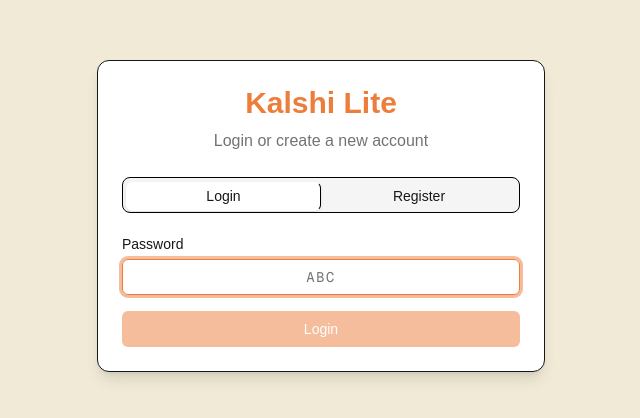
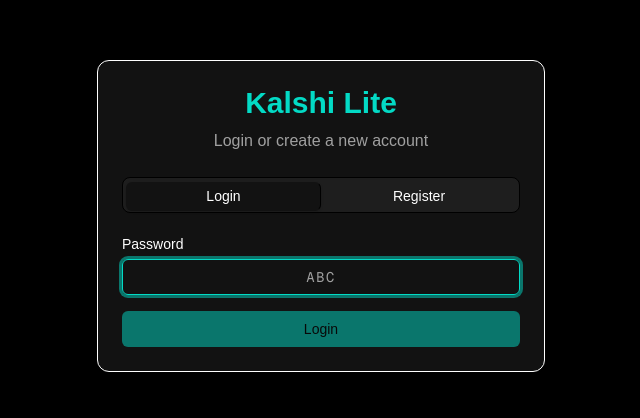
Before and after one commit to EddieTGH/kalshi_lite_frontend, a Next.js app: page / in a window 1280 px wide. Shown: the part 184-602 px from the top of the page, without its empty margins (319-959 px from the left). Built offline with nearby package versions, Linux system fonts and the light colour scheme; no server answers.

Commit message:
switch to dark mode and different colors

```diff
--- a/app/globals.css
+++ b/app/globals.css
@@ -1,24 +1,25 @@
 @import "tailwindcss";
 
 :root {
-  --background: #f0ead6;
-  --foreground: #171717;
-  --primary: #ed7d3a;
-  --primary-foreground: #ffffff;
-  --secondary: #009d94;
+  --background: #000000;
+  --foreground: #ffffff;
+  --primary: #03DAC5;
+  --primary-foreground: #000000;
+  --secondary: #CF6679;
   --secondary-foreground: #ffffff;
-  --beige: #f0ead6;
-  --card: #ffffff;
-  --card-foreground: #171717;
-  --border: #e5e5e5;
-  --input: #e5e5e5;
-  --ring: #ed7d3a;
-  --muted: #f5f5f5;
-  --muted-foreground: #737373;
-  --accent: #f5f5f5;
-  --accent-foreground: #171717;
-  --destructive: #ef4444;
+  --card: #121212;
+  --card-foreground: #ffffff;
+  --border: #3700B3;
+  --input: #1e1e1e;
+  --ring: #03DAC5;
+  --muted: #1e1e1e;
+  --muted-foreground: #a0a0a0;
+  --accent: #BB86FC;
+  --accent-foreground: #000000;
+  --destructive: #CF6679;
   --destructive-foreground: #ffffff;
+  --purple: #BB86FC;
+  --indigo: #3700B3;
 }
 
 @theme inline {
@@ -28,7 +29,6 @@
   --color-primary-foreground: var(--primary-foreground);
   --color-secondary: var(--secondary);
   --color-secondary-foreground: var(--secondary-foreground);
-  --color-beige: var(--beige);
   --color-card: var(--card);
   --color-card-foreground: var(--card-foreground);
   --color-border: var(--border);
@@ -40,6 +40,8 @@
   --color-accent-foreground: var(--accent-foreground);
   --color-destructive: var(--destructive);
   --color-destructive-foreground: var(--destructive-foreground);
+  --color-purple: var(--purple);
+  --color-indigo: var(--indigo);
   --font-sans: var(--font-geist-sans);
   --font-mono: var(--font-geist-mono);
 }
--- a/app/page.tsx
+++ b/app/page.tsx
@@ -130,8 +130,8 @@
 
   if (isLoading) {
     return (
-      <div className="flex min-h-screen items-center justify-center bg-beige">
-        <div className="text-lg">Loading...</div>
+      <div className="flex min-h-screen items-center justify-center bg-background">
+        <div className="text-lg text-foreground">Loading...</div>
       </div>
     );
   }
@@ -139,7 +139,7 @@
   // Show code display after successful registration
   if (showCodeDisplay) {
     return (
-      <div className="flex min-h-screen items-center justify-center bg-beige px-4 py-8">
+      <div className="flex min-h-screen items-center justify-center bg-background px-4 py-8">
         <Card className="w-full max-w-md shadow-lg">
           <CardHeader className="text-center">
             <CardTitle className="text-3xl font-bold text-primary">
@@ -165,7 +165,7 @@
                   className="ml-2"
                 >
                   {copied ? (
-                    <Check className="h-5 w-5 text-green-600" />
+                    <Check className="h-5 w-5 text-primary" />
                   ) : (
                     <Copy className="h-5 w-5" />
                   )}
@@ -191,7 +191,7 @@
   }
 
   return (
-    <div className="flex min-h-screen items-center justify-center bg-beige px-4 py-8">
+    <div className="flex min-h-screen items-center justify-center bg-background px-4 py-8">
       <Card className="w-full max-w-md shadow-lg">
         <CardHeader className="text-center">
           <CardTitle className="text-3xl font-bold text-primary">
--- a/app/party-selection/page.tsx
+++ b/app/party-selection/page.tsx
@@ -86,14 +86,14 @@
 
   if (isLoading || !user || !password) {
     return (
-      <div className="flex min-h-screen items-center justify-center bg-beige">
-        <div className="text-lg">Loading...</div>
+      <div className="flex min-h-screen items-center justify-center bg-background">
+        <div className="text-lg text-foreground">Loading...</div>
       </div>
     );
   }
 
   return (
-    <div className="min-h-screen bg-beige">
+    <div className="min-h-screen bg-background">
       <div className="mx-auto max-w-4xl px-4 py-6 sm:px-6 sm:py-8">
         {/* Header */}
         <div className="mb-8 flex items-center justify-between flex-wrap gap-4">
--- a/components/BetCard.tsx
+++ b/components/BetCard.tsx
@@ -341,8 +341,8 @@
                           <div
                             className={`font-bold ${
                               payout.profit >= 0
-                                ? "text-green-600"
-                                : "text-red-600"
+                                ? "text-primary"
+                                : "text-destructive"
                             }`}
                           >
                             {payout.profit >= 0 ? "+" : ""}$
--- a/components/BetFilters.tsx
+++ b/components/BetFilters.tsx
@@ -123,7 +123,7 @@
   };
 
   return (
-    <Card className="p-4 space-y-4 bg-white dark:bg-gray-900">
+    <Card className="p-4 space-y-4 bg-card dark:bg-gray-900">
       <div className="space-y-4">
         <div className="flex items-center justify-between">
           <h3 className="font-semibold text-lg">Filter Bets</h3>
@@ -152,7 +152,10 @@
                 <ChevronDown className="h-4 w-4 opacity-50 shrink-0" />
               </Button>
             </PopoverTrigger>
-            <PopoverContent className="w-64 p-0 bg-white dark:bg-gray-950" align="start">
+            <PopoverContent
+              className="w-64 p-0 bg-card"
+              align="start"
+            >
               <div className="p-3 border-b space-y-2">
                 <div className="flex gap-2">
                   <Button
@@ -224,7 +227,8 @@
               variant={resolveStatus === "active" ? "default" : "outline"}
               className={cn(
                 "flex-1 h-10",
-                resolveStatus === "active" && "bg-primary text-primary-foreground"
+                resolveStatus === "active" &&
+                  "bg-primary text-primary-foreground"
               )}
               onClick={() => {
                 setResolveStatus("active");
@@ -237,7 +241,8 @@
               variant={resolveStatus === "resolved" ? "default" : "outline"}
               className={cn(
                 "flex-1 h-10",
-                resolveStatus === "resolved" && "bg-primary text-primary-foreground"
+                resolveStatus === "resolved" &&
+                  "bg-primary text-primary-foreground"
               )}
               onClick={() => {
                 setResolveStatus("resolved");
@@ -272,7 +277,8 @@
               variant={approvalStatus === "approved" ? "default" : "outline"}
               className={cn(
                 "flex-1 h-10",
-                approvalStatus === "approved" && "bg-primary text-primary-foreground"
+                approvalStatus === "approved" &&
+                  "bg-primary text-primary-foreground"
               )}
               onClick={() => {
                 setApprovalStatus("approved");
@@ -285,7 +291,8 @@
               variant={approvalStatus === "pending" ? "default" : "outline"}
               className={cn(
                 "flex-1 h-10",
-                approvalStatus === "pending" && "bg-primary text-primary-foreground"
+                approvalStatus === "pending" &&
+                  "bg-primary text-primary-foreground"
               )}
               onClick={() => {
                 setApprovalStatus("pending");
--- a/components/EditApproveBetModal.tsx
+++ b/components/EditApproveBetModal.tsx
@@ -142,7 +142,7 @@
 
         <div className="space-y-4 py-4">
           {error && (
-            <div className="bg-red-50 border border-red-200 text-red-700 px-4 py-3 rounded">
+            <div className="bg-muted border border-destructive text-destructive px-4 py-3 rounded">
               {error}
             </div>
           )}
--- a/components/PartyHeader.tsx
+++ b/components/PartyHeader.tsx
@@ -108,7 +108,7 @@
                 title="Copy join code"
               >
                 {copied ? (
-                  <Check className="h-3 w-3 text-green-600" />
+                  <Check className="h-3 w-3 text-primary" />
                 ) : (
                   <Copy className="h-3 w-3" />
                 )}
```
Also changed, not shown: app/dashboard/page.tsx (+8 -8 lines), components/BetEndedDialog.tsx (+14 -14 lines), components/LeaderboardTab.tsx (+12 -14 lines), components/YourBetsTab.tsx (+9 -9 lines).
